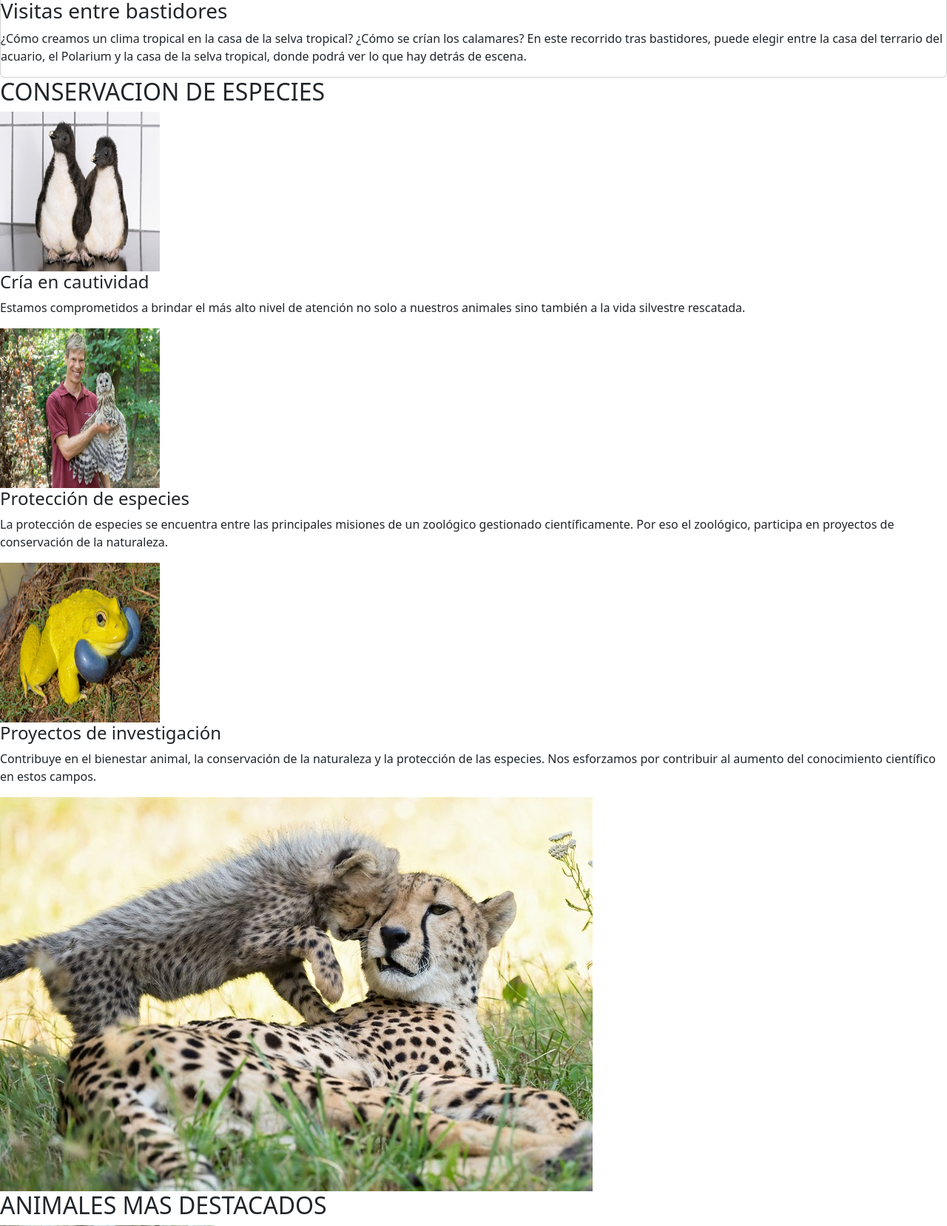
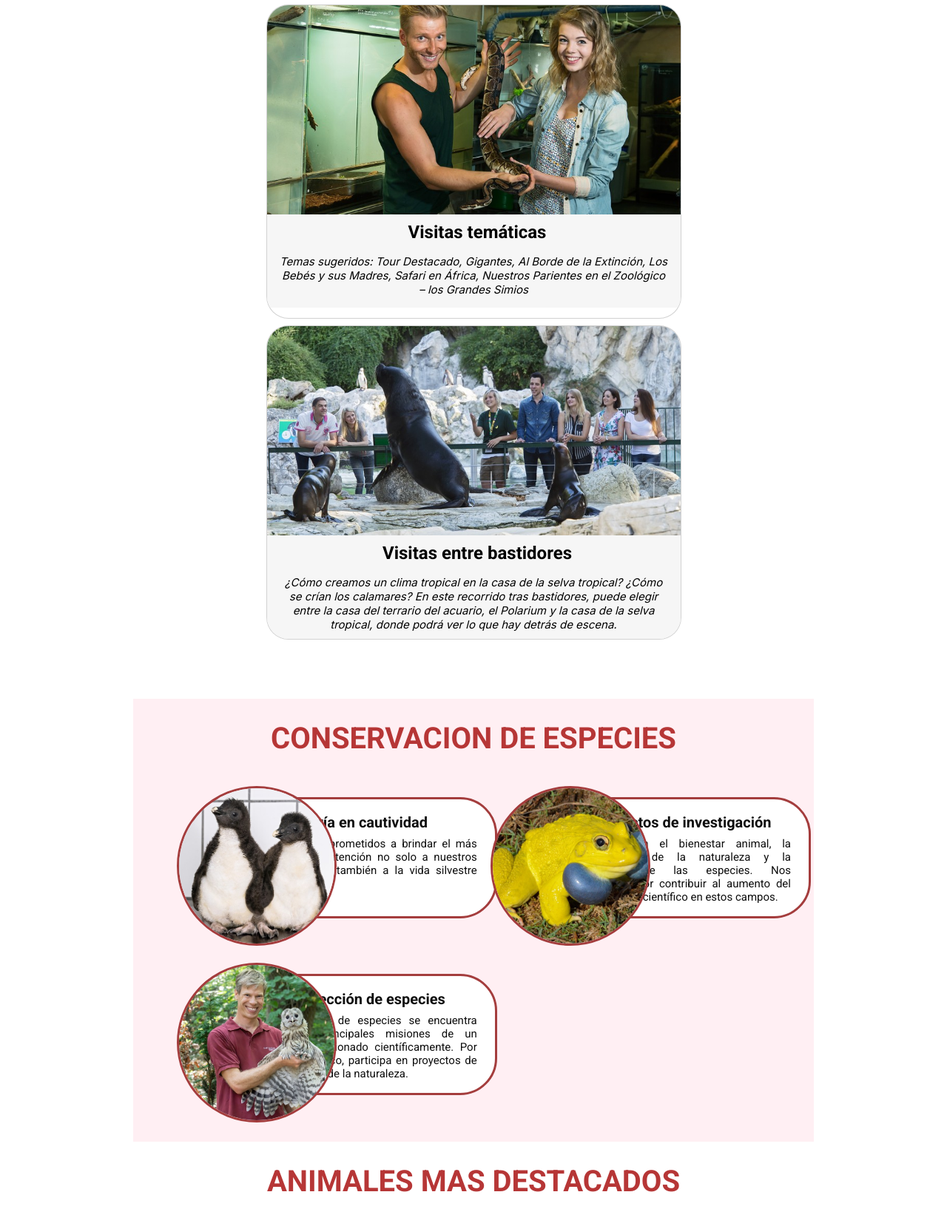
Before and after one commit to kdgarzon/ZOOLOGICS, a PHP site: page /PanelSchonbrunn.php in a window 1280 px wide; the page is wider, and only the part inside the window is pictured. Shown: the part 1928-3586 px from the top of that part at 74% size. Run offline with PHP 8.4, Linux system fonts and the light colour scheme; a user stored in the database is signed in; some web fonts are replaced.

Commit message:
Se añade frontEnd de zoo de Schonbrunn

```diff
--- a/Estilos/PestañasZoo.css
+++ b/Estilos/PestañasZoo.css
@@ -222,6 +222,19 @@
 #titLoroParque{
     color: #A1F8F2;
 }
+#titPrinSchon{/*Titulo de la cabecera de la página del zoológico de Schonbrunn*/
+    font-size: 100px;
+    color: #C65252;
+}
+#actSchon{
+    color: #D14343;
+}
+#fondoCon{/*Fondo conservación de especies del zoológico de Schonbrunn*/
+    background: #FFEFF3;
+}
+#conserSchon{
+    color: #B63636;
+}
 
 /*CONSERVACION DE ESPECIES*/
 
@@ -246,7 +259,14 @@
     border: 3px solid #4CA43D;
     position: absolute;
     display: flex;
+    object-fit: cover;
     /*order: -1;*/
+}
+#cirAux img{
+    border: 3px solid #A43D3D;
+}
+#TexAux{
+    border: 3px solid #A43D3D;
 }
 .cirText{
     border-radius: 50px;
@@ -275,6 +295,9 @@
     font-weight: 400;
     line-height: normal;
 }
+.cirText #parrafo_alternativo{
+    font-size: 15px;
+}
 .circulo_tarjeta{
     position: relative;
     break-inside: avoid-column; /* Evita que una tarjeta se divida entre columnas */
@@ -290,7 +313,7 @@
     border-radius: 30px;
     object-fit: cover;
 }
-.conservacion img{
+#conToronto img{
     width: 100%;
     object-fit: cover;
     margin-bottom: 2%;
--- a/Paneles/Zoologicos/PanelSchonbrunn.php
+++ b/Paneles/Zoologicos/PanelSchonbrunn.php
@@ -10,6 +10,9 @@
         session_destroy();
         die();
     }
+
+    $rol = isset($_SESSION['ID_Rol']) ? $_SESSION['ID_Rol'] : "";
+    $_SESSION['ID_Rol'] = $rol;
 ?>
 <!DOCTYPE html>
 <html lang="es">
@@ -19,24 +22,33 @@
     <link href="https://cdn.jsdelivr.net/npm/bootstrap@5.3.2/dist/css/bootstrap.min.css"
         rel="stylesheet" integrity="sha384-T3c6CoIi6uLrA9TneNEoa7RxnatzjcDSCmG1MXxSR1GAsXEV/Dwwykc2MPK8M2HN"
         crossorigin="anonymous">
+    <link rel="stylesheet" href="../../Estilos/Paneles.css">
+    <link rel="stylesheet" href="../../Estilos/PestañasZoo.css">
     <title>Inicio</title>
 </head>
 <body>
+    <?php
+        if($rol != 12){
+            include('../../config/headerZoo.php');
+        }
+    ?>
     <div class="barra_superior">
         <img src="../../Imagenes/San Diego/Imagenes zoo/Schonbrunn.jpg" alt="San Diego">
-        <div class="cont">
-            <div class="logo">
-                <img src="../../Imagenes/Iconos/tucan.png" alt="Logo" width="40px" height="40px" class="d-inline-block align-text-top">
-                <h1 class="titulo_logotipo">Zoologics</h1>
+        <?php
+            if($rol == 12){
+                include('../../config/headerAuxiliar.php');
+            }
+        ?>
+        <div class="cont_dos">
+            <div class="uno">
+                <h1 class="titulo_imagen" id="titPrinSchon">ZOOLOGICO DE SCHONBRUNN</h1>
             </div>
-            <img src="../../Imagenes/Iconos/TresLineasNegras.png" alt="Barra desplegable">
-        </div>
-        <div class="cont_dos">
-            <h1 class="titulo_imagen">Zoológico de Schonbrunn</h1>
+            <div class="dos">
                 <h3 class="apartado">
                     Distribuidos en un sitio de 17 hectáreas, los visitantes pueden ver 700 especies
                     diferentes, algunas de ellas en peligro de extinción.
                 </h3>
+            </div>
         </div>
     </div>
     <div class="texto_cuerpo">
@@ -49,7 +61,7 @@
             tiempo que promueve la conservación y la biodiversidad. El atractivo especial del
             zoológico proviene de su encanto imperial.
         </p>
-        <h2 class="titulos_contenido_uno">ACTIVIDADES DISPONIBLES</h2>
+        <h2 class="titulos_contenido_uno" id="actSchon">ACTIVIDADES DISPONIBLES</h2>
         <p class="parrafo">
             Más allá de la educación, la recreación y la investigación, la conservación de la
             naturaleza y la protección de las especies se encuentran entre las principales
@@ -98,27 +110,28 @@
             </div>
         </div>
     </div>
-    <div class = "conservacion">
-        <h2 class="titulos_contenido_dos">CONSERVACION DE ESPECIES</h2>
+    <div class = "conservacion" id="fondoCon">
+        <h2 class="titulos_contenido_dos" id="conserSchon">CONSERVACION DE ESPECIES</h2>
+        <div class="tarjetas">
             <div class = "circulo_tarjeta">
-            <div class="cirImg">
+                <div class="cirImg" id="cirAux">
                     <img src="../../Imagenes/Schonbrunn/cria.jpg" alt="Islas del pacifico" height="216px" width="216px">
                 </div>
-            <div class="cirText">
+                <div class="cirText" id="TexAux">
                     <h4 class="cirTitulo">Cría en cautividad</h4>
-                <p class="tecirculo">
+                    <p class="tecirculo" id="parrafo_alternativo">
                         Estamos comprometidos a brindar el más alto nivel de atención no solo a nuestros
                         animales sino también a la vida silvestre rescatada.
                     </p>
                 </div>
             </div>
             <div class = "circulo_tarjeta">
-            <div class="cirImg">
+                <div class="cirImg" id="cirAux">
                     <img src="../../Imagenes/Schonbrunn/proteccion.jpg" alt="Sur oeste" height="216px" width="216px">
                 </div>
-            <div class="cirText">
+                <div class="cirText" id="TexAux">
                     <h4 class="cirTitulo">Protección de especies</h4>
-                <p class="tecirculo">
+                    <p class="tecirculo" id="parrafo_alternativo">
                         La protección de especies se encuentra entre las principales misiones de un zoológico
                         gestionado científicamente. Por eso el zoológico, participa en proyectos de
                         conservación de la naturaleza.
@@ -126,22 +139,23 @@
                 </div>
             </div>
             <div class = "circulo_tarjeta">
-            <div class="cirImg">
+                <div class="cirImg" id="cirAux">
                     <img src="../../Imagenes/Schonbrunn/Investigacion.jpg" alt="Amazonia" height="216px" width="216px">
                 </div>
-            <div class="cirText">
+                <div class="cirText" id="TexAux">
                     <h4 class="cirTitulo">Proyectos de investigación</h4>
-                <p class="tecirculo">
+                    <p class="tecirculo" id="parrafo_alternativo">
                         Contribuye en el bienestar animal, la conservación de la naturaleza y la protección
                         de las especies. Nos esforzamos por contribuir al aumento del conocimiento científico
                         en estos campos.
                     </p>
                 </div>
             </div>
-        <img src="../../Imagenes/Schonbrunn/opcional.jpg" alt="">
+        </div>
     </div>
     <div class="galeria_animales">
-        <h2 class="titulos_contenido_tres">ANIMALES MAS DESTACADOS</h2>
+        <h2 class="titulos_contenido_tres" id="conserSchon">ANIMALES MAS DESTACADOS</h2>
+        <div class="fotos">
             <div class="foto">
                 <img src="../../Imagenes/Schonbrunn/panda gigante.jpg" alt="Panda Gigante" width="290px" height="290px">
                 <a href="https://www.zoovienna.at/en/natur-und-artenschutz/giant-panda-needs-our-help/">Panda Gigante</a>
@@ -175,11 +189,11 @@
                 <a href="https://www.zoovienna.at/en/natur-und-artenschutz/salamander-species-protection-project/">Salamandra</a>
             </div>
         </div>
-    <!--<a href="../../config/CerrarSesion.php">Cerrar sesión</a>-->
+    </div>
 
-    <footer>
+    <div class="footer">
         <p>&copy;2023. Todos los derechos reservados. Elaborado por Karen Garzon :)</p>
-    </footer>
+    </div>
     <script src="https://cdn.jsdelivr.net/npm/bootstrap@5.3.2/dist/js/bootstrap.bundle.min.js"
         integrity="sha384-C6RzsynM9kWDrMNeT87bh95OGNyZPhcTNXj1NW7RuBCsyN/o0jlpcV8Qyq46cDfL"
         crossorigin="anonymous"></script>
```
Also changed, not shown: Imagenes/Iconos/TresLineasNegras.png (deleted), Imagenes/Schonbrunn/opcional.jpg (deleted). Lines whose indentation alone changed are shown as unchanged.
